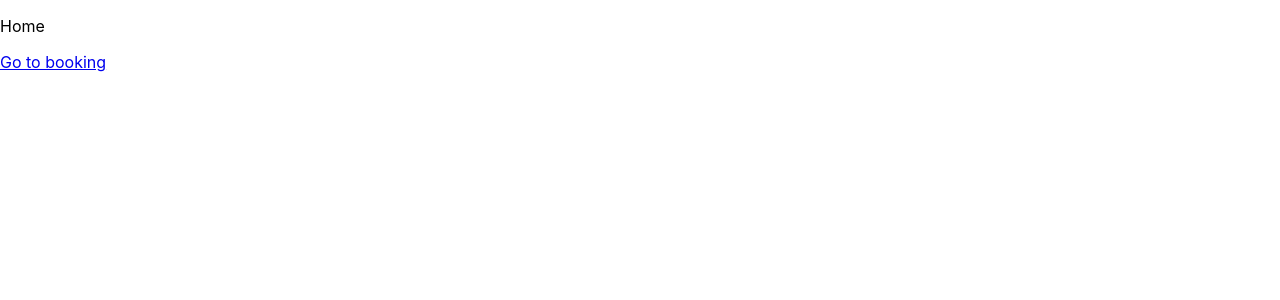
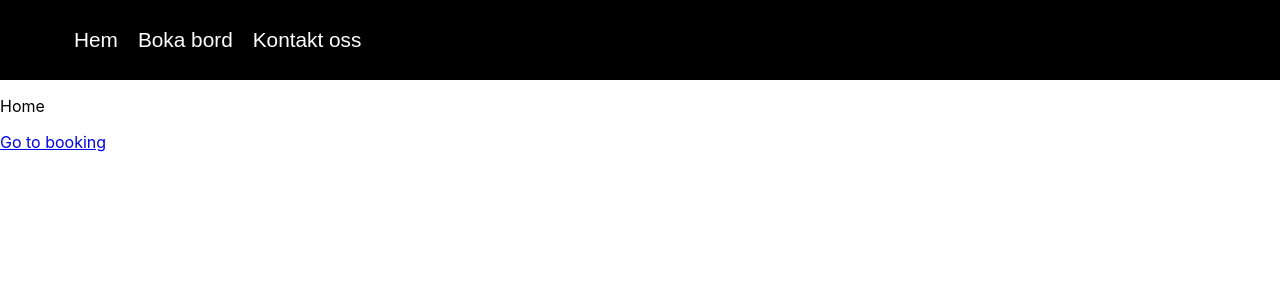
Before and after one commit to mcsahlin/reacturangen, a React (Create React App) app: page / in a window 1280 px wide. Shown: the top 300 px of the page. Built offline with nearby package versions, Linux system fonts and the light colour scheme; no server answers.

Commit message:
navbar component. Styling and fully responsive

```diff
--- a/src/App.tsx
+++ b/src/App.tsx
@@ -2,6 +2,7 @@ import { useEffect, useState } from 'react';
 import './App.css';
 import { Outlet } from 'react-router-dom';
 import { initBiz } from './services/restaurantService';
+import { Navbar } from './components/pages/Navbar';
 
 function App() {
 	useEffect(() => {
@@ -10,7 +11,9 @@ function App() {
 
 	return (
 		<>
-			<header></header>
+			<header>
+				<Navbar />
+			</header>
 			<main>
 				<Outlet></Outlet>
 			</main>
--- /dev/null
+++ b/src/components/pages/Navbar.tsx
@@ -0,0 +1,39 @@
+import { useState } from 'react';
+import { NavbarContainer, LeftContainer, RightContainer, NavbarInnerContainer, NavbarExtendedContainer, NavbarLinkContainer, NavbarLinks, Logo, OpenLinksButton, NavbarLinksExtended } from '../../styles/Navbar.style';
+// import LogoImg from "../../assets/logo.png";
+
+export const Navbar = () => {
+const [extendBurger, setExtendedBurger] = useState(false);
+
+    return (
+        <>
+        <NavbarContainer extendBurger={extendBurger}>
+            <NavbarInnerContainer>
+            <LeftContainer>
+            {/* <Logo src={LogoImg}></Logo> */}
+                <NavbarLinkContainer>
+                    <NavbarLinks to="/">Hem</NavbarLinks>
+                    <NavbarLinks to="/booking">Boka bord</NavbarLinks>
+                    <NavbarLinks to="/contact">Kontakt oss</NavbarLinks>
+                </NavbarLinkContainer>
+            </LeftContainer>
+            <RightContainer>
+                <OpenLinksButton onClick={() => {
+                    setExtendedBurger((curr) => !curr);
+                }}
+                >
+                    {extendBurger ? <>&#10005;</> : <>&#8801;</>}
+                </OpenLinksButton>
+            </RightContainer>
+            </NavbarInnerContainer>
+            {extendBurger &&
+                <NavbarExtendedContainer>
+                    <NavbarLinksExtended to="/">Hem</NavbarLinksExtended>
+                    <NavbarLinksExtended to="/booking">Boka bord</NavbarLinksExtended>
+                    <NavbarLinksExtended to="/contact">Kontakt oss</NavbarLinksExtended>
+            </NavbarExtendedContainer>
+            }
+        </NavbarContainer>
+        </>
+    )
+}
--- /dev/null
+++ b/src/styles/Navbar.style.js
@@ -0,0 +1,88 @@
+import styled from "styled-components";
+import { Link } from "react-router-dom";
+
+export const NavbarContainer = styled.nav`
+  width: 100%;
+  height: ${(props) => (props.extendBurger ? "100vh" : "80px")};
+  background-color: black;
+  display: flex;
+  flex-direction: column;
+
+  @media (min-width: 700px) {
+    height: 80px;
+  }
+`;
+
+export const LeftContainer = styled.div`
+  flex: 70%;
+  display: flex;
+  align-items: center;
+  padding-left: 5%;
+`;
+
+export const RightContainer = styled.div`
+  flex: 30%;
+  display: flex;
+  justify-content: flex-end;
+  padding: 10px;
+`;
+
+export const NavbarInnerContainer = styled.div`
+  width: 100%;
+  height: 80px;
+  display: flex;
+`;
+
+export const NavbarLinkContainer = styled.div`
+  display: flex;
+`;
+
+export const NavbarLinks = styled(Link)`
+  color: white;
+  font-size: 1.3rem;
+  font-family: Arial, Helvetica, sans-serif;
+  text-decoration: none;
+  margin: 10px;
+
+  @media (max-width: 700px) {
+    display: none;
+  }
+`;
+
+export const NavbarLinksExtended = styled(Link)`
+  color: white;
+  font-size: x-large;
+  font-family: Arial, Helvetica, sans-serif;
+  text-decoration: none;
+  margin: 10px;
+`;
+
+export const Logo = styled.img`
+  margin: 10px;
+  max-width: 180px;
+  height: auto;
+`;
+
+export const OpenLinksButton = styled.button`
+  width: 70px;
+  height: 50px;
+  background: none;
+  border: none;
+  color: white;
+  font-size: 45px;
+  cursor: pointer;
+
+  @media (min-width: 700px) {
+    display: none;
+  }
+`;
+
+export const NavbarExtendedContainer = styled.div`
+  display: flex;
+  flex-direction: column;
+  align-items: center;
+
+  @media (min-width: 700px) {
+    display: none;
+  }
+`;
```
